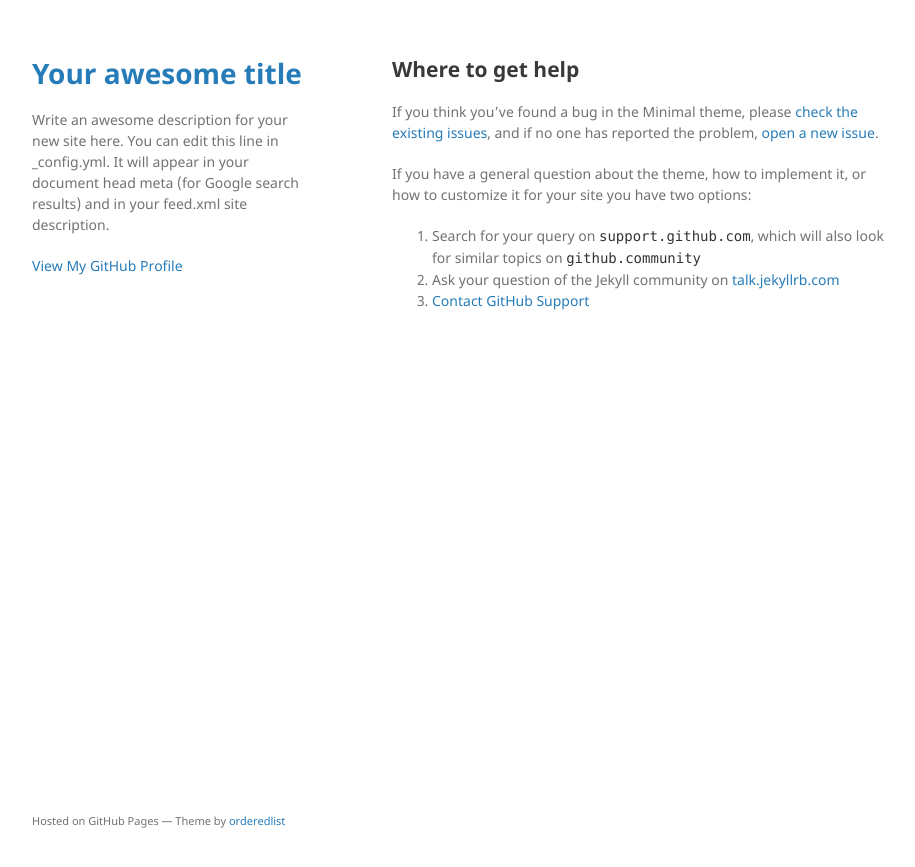
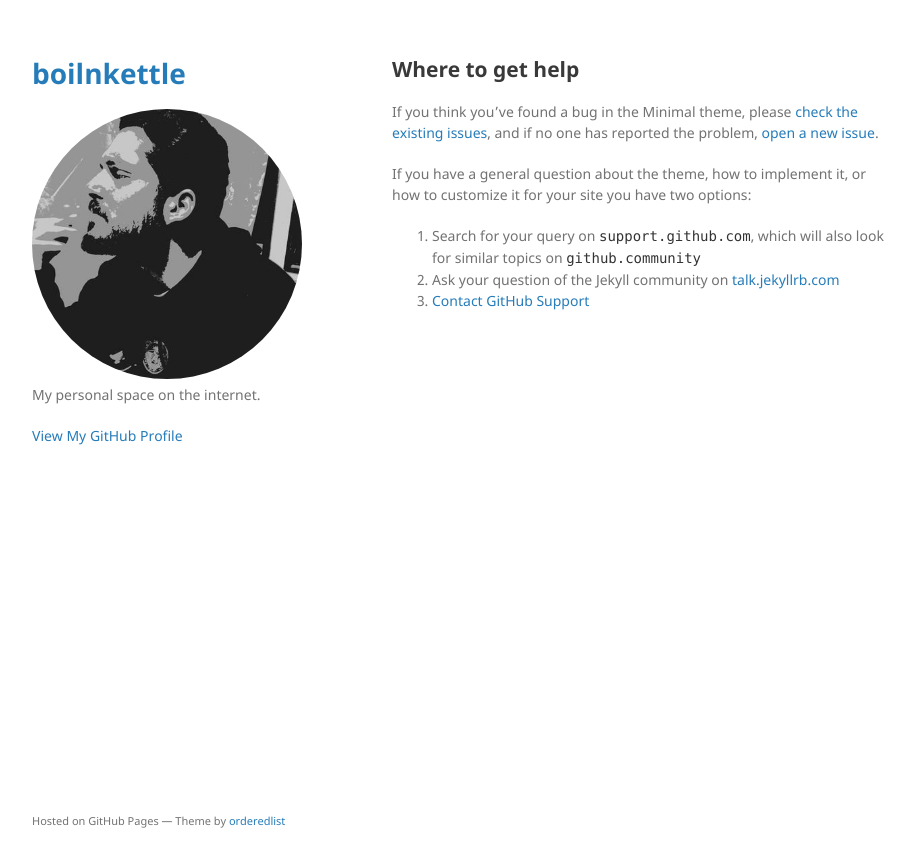
Before and after one commit to boilnkettle/boilnkettle.github.io, a Jekyll site: the page built from docs/SUPPORT.md, in a window 1280 px wide. Shown: the top 867 px of the page, without its empty margins (178-1093 px from the left). Built offline with Jekyll 4.4.1, drawn with Linux system fonts in a browser that asks for light colours; our own code applies the rules of GitHub Pages for plain Markdown files.

Commit message:
Add basic personal information

```diff
--- a/_config.yml
+++ b/_config.yml
@@ -18,16 +18,15 @@
 # You can create any custom variable you would like, and they will be accessible
 # in the templates via {{ site.myvariable }}.
 
-title: Your awesome title
-email: your-email@example.com
+title: boilnkettle
+email: jmiguelsramos@gmail.com
 description: >- # this means to ignore newlines until "baseurl:"
-  Write an awesome description for your new site here. You can edit this
-  line in _config.yml. It will appear in your document head meta (for
-  Google search results) and in your feed.xml site description.
+  My personal space on the internet.
 baseurl: "" # the subpath of your site, e.g. /blog
 url: "" # the base hostname & protocol for your site, e.g. http://example.com
-twitter_username: jekyllrb
-github_username:  jekyll
+twitter_username: boilnkettle
+github_username: boilnkettle
+logo: /assets/img/me.jpg
 
 # Build settings
 theme: jekyll-theme-minimal
--- a/_layouts/default.html
+++ b/_layouts/default.html
@@ -18,7 +18,7 @@
         <h1><a href="{{ "/" | absolute_url }}">{{ site.title | default: site.github.repository_name }}</a></h1>
 
         {% if site.logo %}
-          <img src="{{site.logo | relative_url}}" alt="Logo" />
+          <img src="{{site.logo | relative_url}}" alt="Logo"/>
         {% endif %}
 
         <p>{{ site.description | default: site.github.project_tagline }}</p>
--- a/assets/css/style.scss
+++ b/assets/css/style.scss
@@ -2,3 +2,7 @@
 ---
 
 @import "jekyll-theme-minimal";
+
+img {
+    border-radius: 50%;
+}
```
Also changed, not shown: index.md (+3 -117 lines), assets/img/logo.png (deleted), assets/img/me.jpg (added), 3 other files.
